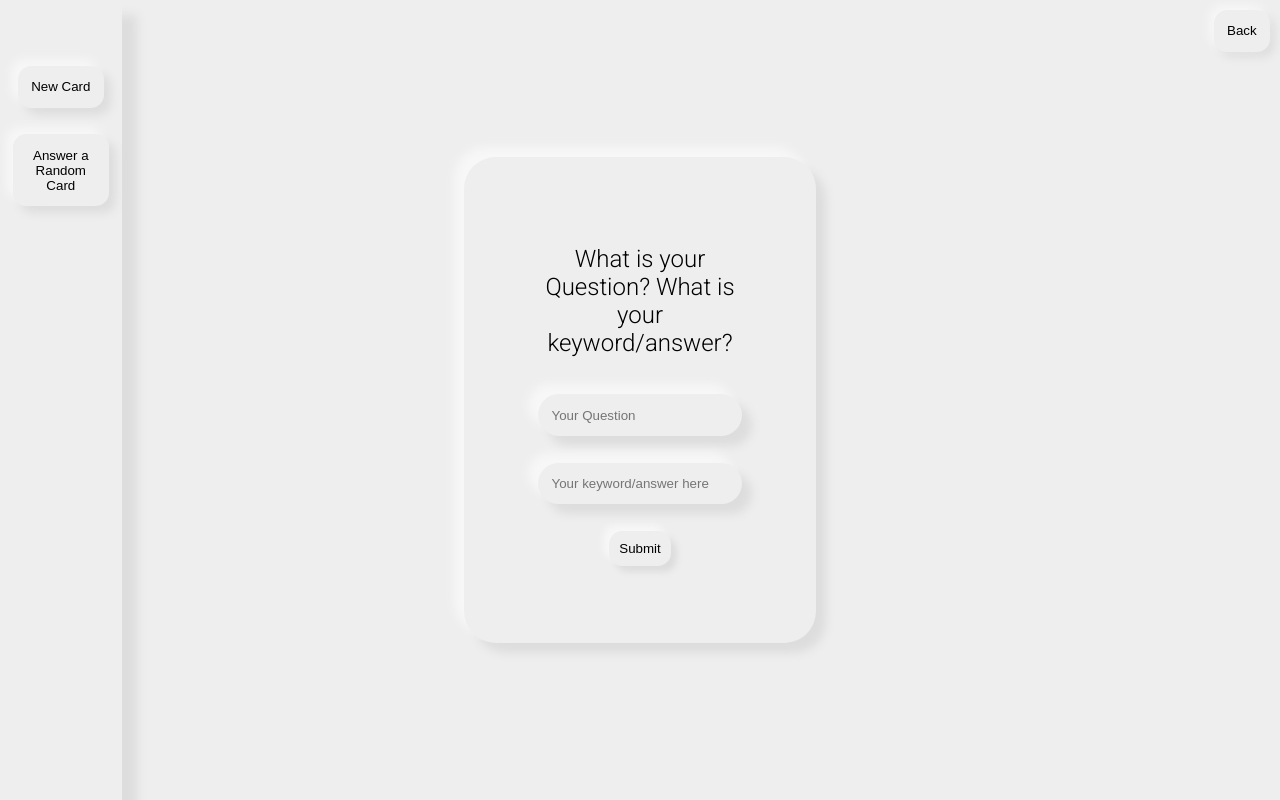
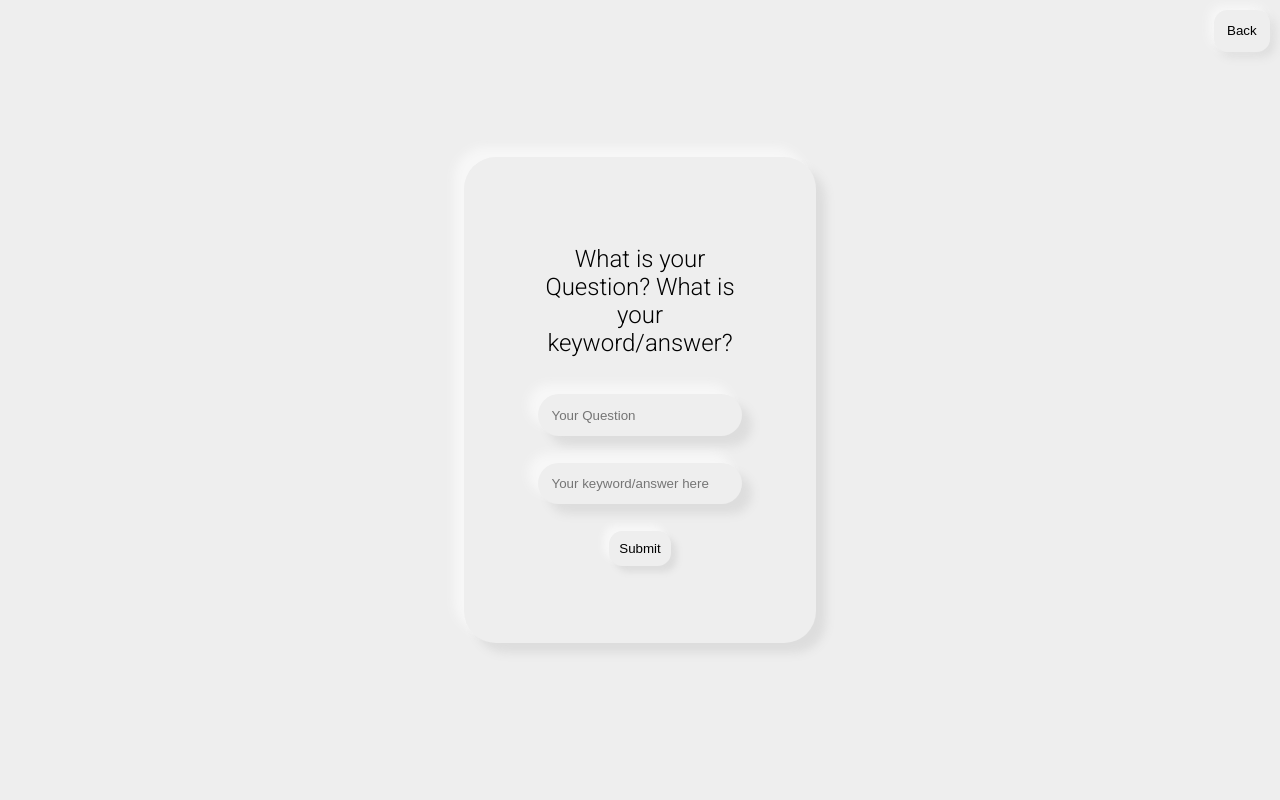
Before and after one commit to EvanChisholm1/FlashCardsApp, a plain HTML site: page index.html in a window 1280 px wide. Both pictures are taken after a click on the button "New Card". Drawn offline with Linux system fonts and the light colour scheme.

Commit message:
made the navbar get out of the way when filling out forms

```diff
--- a/index.js
+++ b/index.js
@@ -4,6 +4,7 @@ const container = document.querySelector('.card-container');
 const page2 = document.querySelector('.page2');
 const page1 = document.querySelector('.page1');
 const outerModal = document.querySelector('.modalOuter');
+const navBar = document .querySelector('.navBar');
 const newCardNav = document.querySelector('.createNew-Nav');
 const randomCardNav = document.querySelector('.answerRandom-Nav')
 
@@ -25,12 +26,14 @@ async function newCard() {
         <input type="submit" class="answerButton">
     </form>`;
     page1.classList.add('offscreen');
+    navBar.classList.add('offscreen');
     await wait(50);
     outerModal.classList.add('open');
     const modalBack = document.querySelector('.modalBack');
     modalBack.addEventListener('click', async function() {
         page1.classList.remove('offscreen');
         outerModal.classList.remove('open');
+        navBar.classList.remove('offscreen');
         await wait(50);
         outerModal.firstElementChild.remove();
     })
@@ -91,6 +94,7 @@ function getRandomCard() {
 async function handleBackButton() {
     page2.classList.remove('open');
     page1.classList.remove('offscreen');
+    navBar.classList.remove('offscreen');
     await wait(50);
     page2.firstElementChild.remove();
     await wait(50);
@@ -113,6 +117,7 @@ async function answerQuestion(id) {
     await wait(50);
     page2.classList.add('open');
     page1.classList.add('offscreen');
+    navBar.classList.add('offscreen');
     const answerQuestion = document.querySelector('.innerForm');
     answerQuestion.addEventListener('submit', async function handleQuestionAnswer(e) {
         e.preventDefault();
--- a/style.css
+++ b/style.css
@@ -26,7 +26,9 @@ h1 {
     font-weight: 300;
 }
 
-
+.navBar {
+    transition: transform 0.5s;
+}
 
 .navButton:focus {
     outline: none;
@@ -301,3 +303,7 @@ h1 {
         padding-left: 8.75em;
     }
 }
+
+.navBar.offscreen {
+    transform: translateX(-200%);
+}
```
